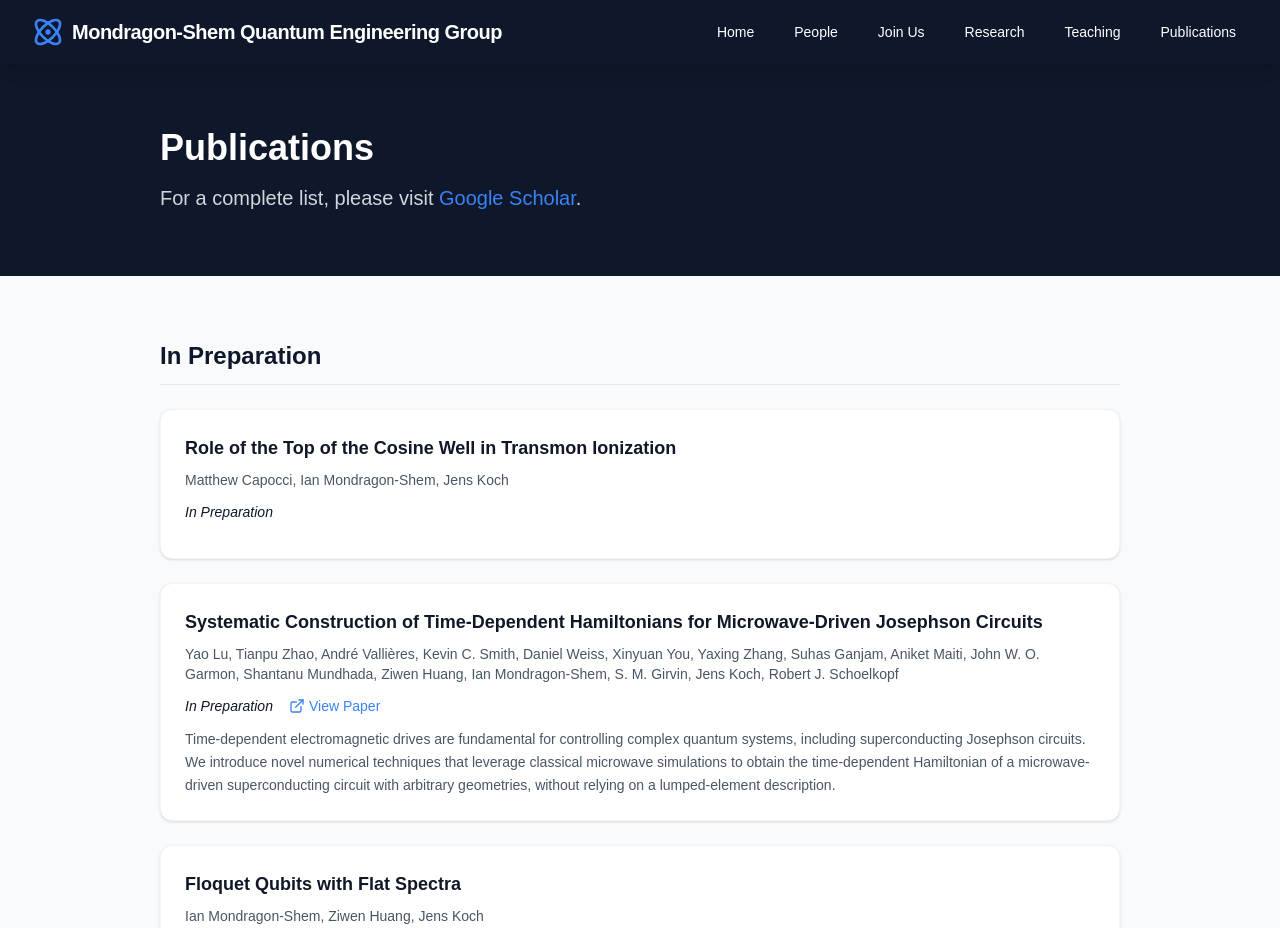
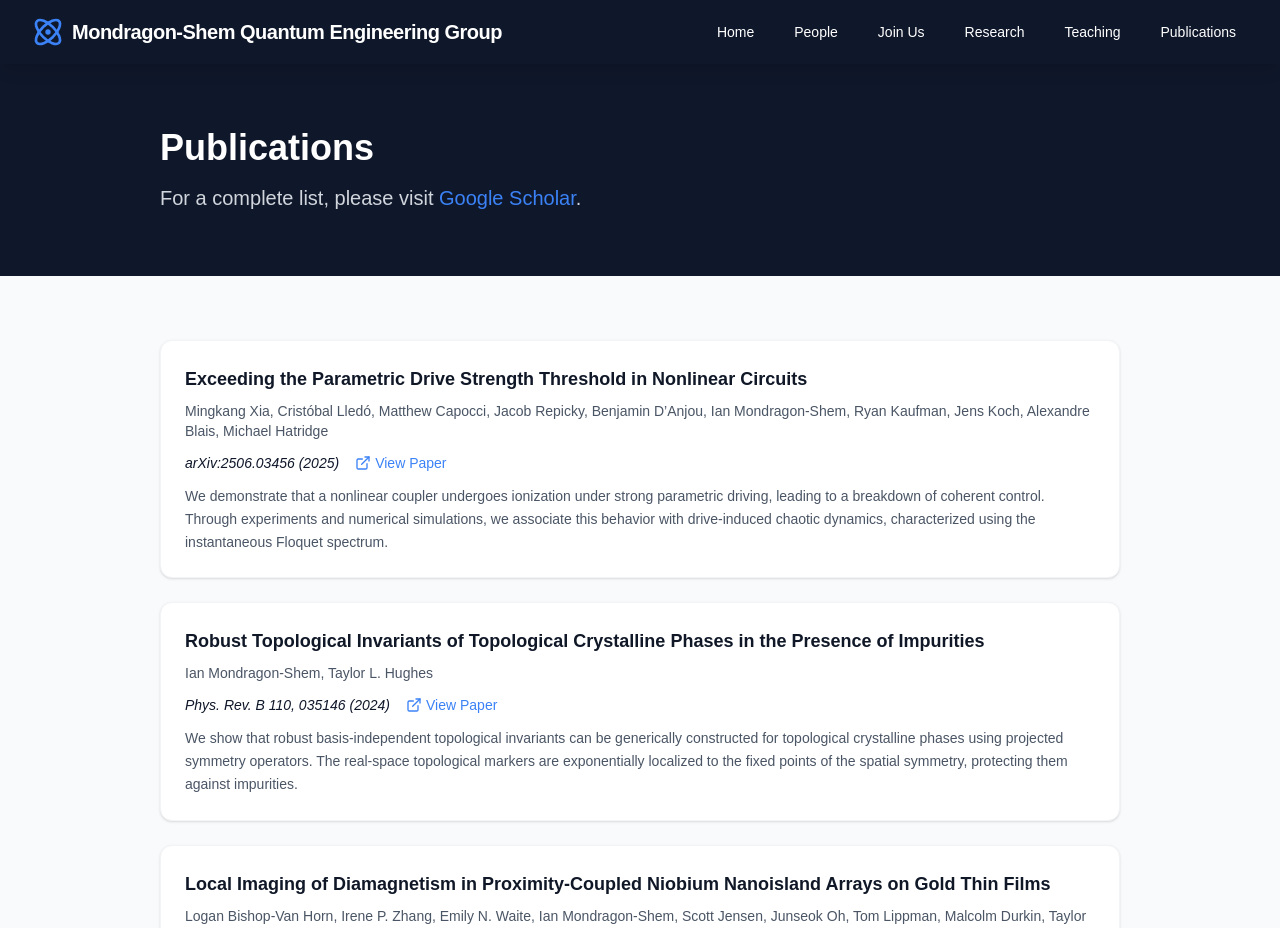
Before and after one commit to shemian29/imondragonshem.github.io, a Next.js app: page /publications in a window 1280 px wide. Shown: the top 928 px of the page. Built offline with nearby package versions, Linux system fonts and the light colour scheme.

Commit message:
fix: remove in-preparation papers, flat chronological list

```diff
--- a/app/publications/page.tsx
+++ b/app/publications/page.tsx
@@ -14,13 +14,10 @@ interface Publication {
     summary: string | null;
 }
 
-const categories = ['In Preparation', 'Preprints', 'Peer-Reviewed'];
-
 export default function Publications() {
-    const grouped = categories.reduce((acc, cat) => {
-        acc[cat] = (pubsData as Publication[]).filter((p) => p.category === cat);
-        return acc;
-    }, {} as Record<string, Publication[]>);
+    const pubs = (pubsData as Publication[])
+        .slice()
+        .sort((a, b) => b.year - a.year);
 
     return (
         <div className="min-h-screen">
@@ -34,13 +31,8 @@ export default function Publications() {
             </section>
 
             <div className="bg-gray-50 dark:bg-gray-950 py-16">
-            <div className="max-w-5xl mx-auto px-4 sm:px-6 lg:px-8">
-
-                {categories.map((category) => (
-                    <div key={category} className="mb-12">
-                        <h2 className="text-2xl font-bold text-primary dark:text-white mb-6 border-b border-gray-200 dark:border-gray-700 pb-3">{category}</h2>
-                        <div className="space-y-6">
-                            {grouped[category].map((pub) => (
+            <div className="max-w-5xl mx-auto px-4 sm:px-6 lg:px-8 space-y-6">
+                {pubs.map((pub) => (
                     <div key={pub.id} className="bg-white dark:bg-gray-900 p-6 rounded-xl shadow-sm border border-gray-100 dark:border-gray-800 hover:border-accent/50 transition-all hover:shadow-md">
                         <h3 className="text-lg font-bold text-gray-900 dark:text-white mb-2">
                             {pub.title}
@@ -50,7 +42,7 @@ export default function Publications() {
                         </p>
                         <div className="flex flex-wrap items-center gap-4 text-sm mb-3">
                             <span className="font-medium text-primary dark:text-gray-200 italic">
-                                            {pub.journal}{pub.category !== 'In Preparation' ? ` (${pub.year})` : ''}
+                                {pub.journal} ({pub.year})
                             </span>
                             {(pub.doi || pub.pdf) && (
                                 <Link href={pub.doi || pub.pdf || '#'} className="flex items-center gap-1 text-accent hover:text-accent-hover">
@@ -67,9 +59,6 @@ export default function Publications() {
                 ))}
             </div>
             </div>
-                ))}
-            </div>
-            </div>
         </div>
     );
 }
--- a/app/research/superconducting-circuits/page.tsx
+++ b/app/research/superconducting-circuits/page.tsx
@@ -56,28 +56,28 @@ export default function SuperconductingCircuits() {
 
                 <div className="prose dark:prose-invert max-w-none">
                     <p className="text-xl text-gray-600 dark:text-gray-300 mb-12">
-                        Superconducting circuits built from Josephson junctions are one of the most promising platforms for scalable quantum computing. Our group develops theoretical tools and models to design next-generation superconducting qubits and quantum processors.
+                        At present, we develop theoretical models and design tools for superconducting quantum processors. Our focus is on capturing realistic processor physics in ways that inform next-generation qubit design and operation.
                     </p>
 
                     <div className="space-y-12">
                         <section>
-                            <h2 className="text-2xl font-bold text-gray-900 dark:text-white mb-4">Floquet Engineering of Qubits</h2>
+                            <h2 className="text-2xl font-bold text-gray-900 dark:text-white mb-4">Many-Body Quantum Dynamics in Quantum Processors</h2>
                             <p className="text-gray-600 dark:text-gray-300">
-                                Floquet engineering uses time-periodic drives to modify the effective Hamiltonian of a quantum system. In the context of superconducting circuits, this technique enables the creation of qubit properties that are inaccessible in static configurations. By carefully engineering periodic modulations of circuit parameters, we can design novel qubits with enhanced coherence times. Our work develops systematic frameworks for constructing time-dependent Hamiltonians of microwave-driven Josephson circuits, providing a powerful tool for qubit design and control.
+                                We study how collective many-body dynamics emerges as superconducting processors scale to larger numbers of coupled qubits. Using tools from Floquet theory and random matrix theory, we characterize driven, interacting dynamics in realistic architectures and identify constraints on control and performance, including drive-induced errors.
                             </p>
                         </section>
 
                         <section>
-                            <h2 className="text-2xl font-bold text-gray-900 dark:text-white mb-4">Correlated Errors &amp; Error Mitigation</h2>
+                            <h2 className="text-2xl font-bold text-gray-900 dark:text-white mb-4">Protected Qubits</h2>
                             <p className="text-gray-600 dark:text-gray-300">
-                                As quantum processors scale to larger numbers of qubits, correlated errors—arising from cross-talk, frequency crowding, and strong drives become a dominant source of infidelity.  Our research characterizes these phenomena through the lens of Floquet theory and chaotic dynamics, providing a unifying framework for understanding strongly-driven quantum processors. This work establishes fundamental constraints on parametric control and offers design principles for mitigating drive-induced decoherence in next-generation quantum processors.
+                                We study mechanisms for building qubits that are intrinsically robust to noise. In particular, we investigate encodings with disjoint support that reduce sensitivity to local error processes, and we analyze when such protection can remain compatible with practical control and readout.
                             </p>
                         </section>
 
                         <section>
-                            <h2 className="text-2xl font-bold text-gray-900 dark:text-white mb-4">Quantum Simulation with Josephson Junction Arrays</h2>
+                            <h2 className="text-2xl font-bold text-gray-900 dark:text-white mb-4">Semiclassical Analysis of Superconducting Circuits</h2>
                             <p className="text-gray-600 dark:text-gray-300">
-                                Arrays of Josephson junctions and superconductor-normal metal-superconductor (SNS) structures serve as a versatile platform for studying many-body quantum phenomena. We investigate the vortex dynamics, phase diagrams, and magnetic properties of these arrays, exploring how engineered disorder affects the superconducting response.
+                                We develop semiclassical methods for analyzing superconducting circuits as engineered nonlinear oscillators governed by Josephson physics. These approaches provide interpretable, quantitative insight in regimes where fully quantum modeling is possible but less transparent and more computationally demanding.
                             </p>
                         </section>
                     </div>
--- a/data/publications.json
+++ b/data/publications.json
@@ -1,77 +1,4 @@
 [
-  {
-    "id": "in-prep-1",
-    "title": "Role of the Top of the Cosine Well in Transmon Ionization",
-    "authors": [
-      "Matthew Capocci",
-      "Ian Mondragon-Shem",
-      "Jens Koch"
-    ],
-    "journal": "In Preparation",
-    "year": 2025,
-    "category": "In Preparation",
-    "doi": null,
-    "pdf": null,
-    "summary": null
-  },
-  {
-    "id": "in-prep-2",
-    "title": "Systematic Construction of Time-Dependent Hamiltonians for Microwave-Driven Josephson Circuits",
-    "authors": [
-      "Yao Lu",
-      "Tianpu Zhao",
-      "André Vallières",
-      "Kevin C. Smith",
-      "Daniel Weiss",
-      "Xinyuan You",
-      "Yaxing Zhang",
-      "Suhas Ganjam",
-      "Aniket Maiti",
-      "John W. O. Garmon",
-      "Shantanu Mundhada",
-      "Ziwen Huang",
-      "Ian Mondragon-Shem",
-      "S. M. Girvin",
-      "Jens Koch",
-      "Robert J. Schoelkopf"
-    ],
-    "journal": "In Preparation",
-    "year": 2025,
-    "category": "In Preparation",
-    "doi": "https://doi.org/10.48550/arxiv.2512.20743",
-    "pdf": "https://arxiv.org/pdf/2512.20743",
-    "summary": "Time-dependent electromagnetic drives are fundamental for controlling complex quantum systems, including superconducting Josephson circuits. We introduce novel numerical techniques that leverage classical microwave simulations to obtain the time-dependent Hamiltonian of a microwave-driven superconducting circuit with arbitrary geometries, without relying on a lumped-element description."
-  },
-  {
-    "id": "in-prep-3",
-    "title": "Floquet Qubits with Flat Spectra",
-    "authors": [
-      "Ian Mondragon-Shem",
-      "Ziwen Huang",
-      "Jens Koch"
-    ],
-    "journal": "In Preparation",
-    "year": 2025,
-    "category": "In Preparation",
-    "doi": null,
-    "pdf": null,
-    "summary": null
-  },
-  {
-    "id": "in-prep-4",
-    "title": "Multiple Scar Towers in Strongly Interacting Rydberg Atoms",
-    "authors": [
-      "Ian Mondragon-Shem",
-      "Maxim G. Vavilov",
-      "Ivar Martin"
-    ],
-    "journal": "In Preparation",
-    "year": 2025,
-    "category": "In Preparation",
-    "doi": null,
-    "pdf": null,
-    "summary": null
-  },
   {
     "id": "preprint-1",
     "title": "Exceeding the Parametric Drive Strength Threshold in Nonlinear Circuits",
```
Also changed, not shown: app/research/non-equilibrium/page.tsx (+7 -7 lines), app/research/topological-phases/page.tsx (+5 -12 lines), drafts/research_descriptions.md (added). Lines whose indentation alone changed are shown as unchanged.
